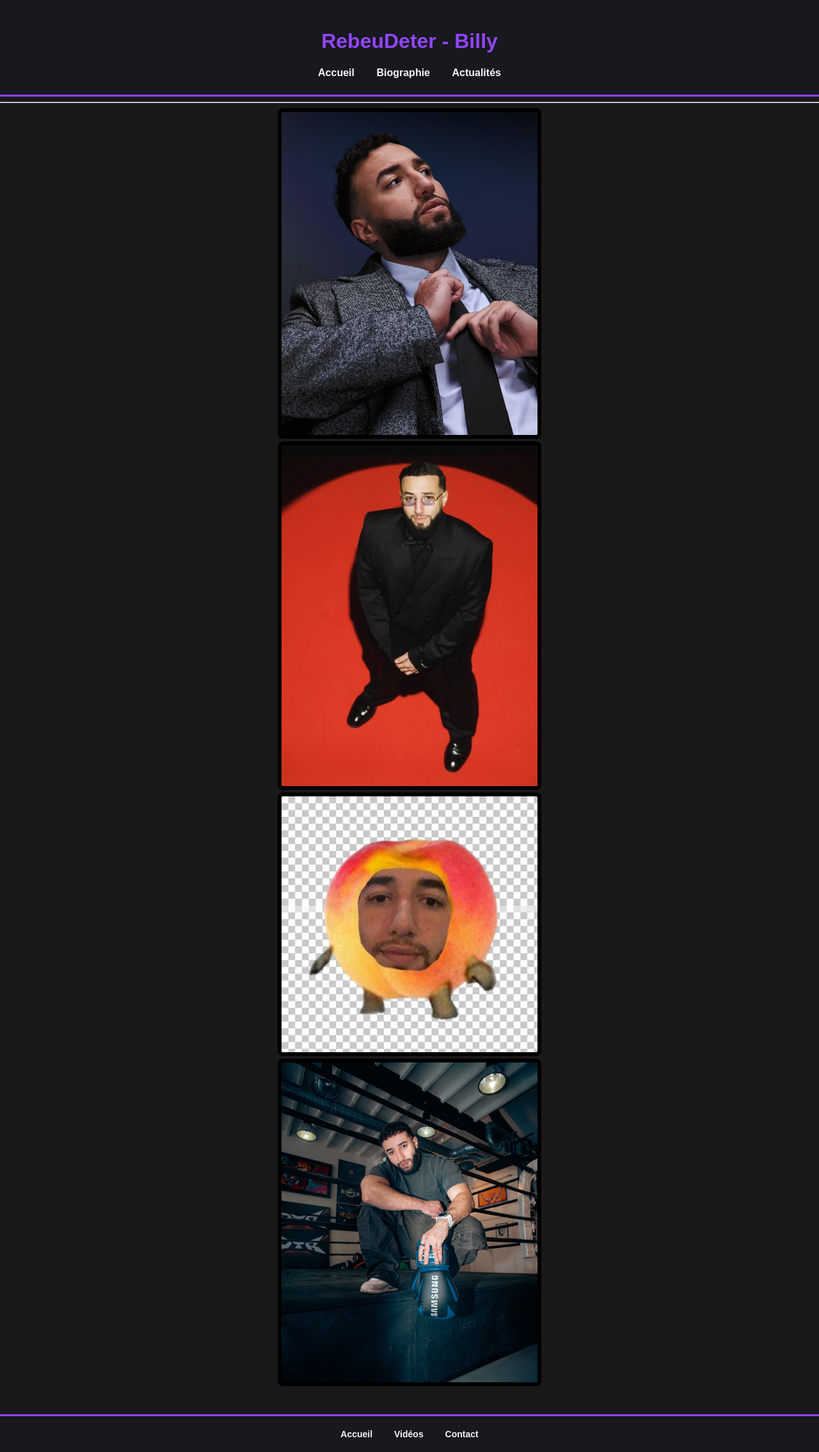
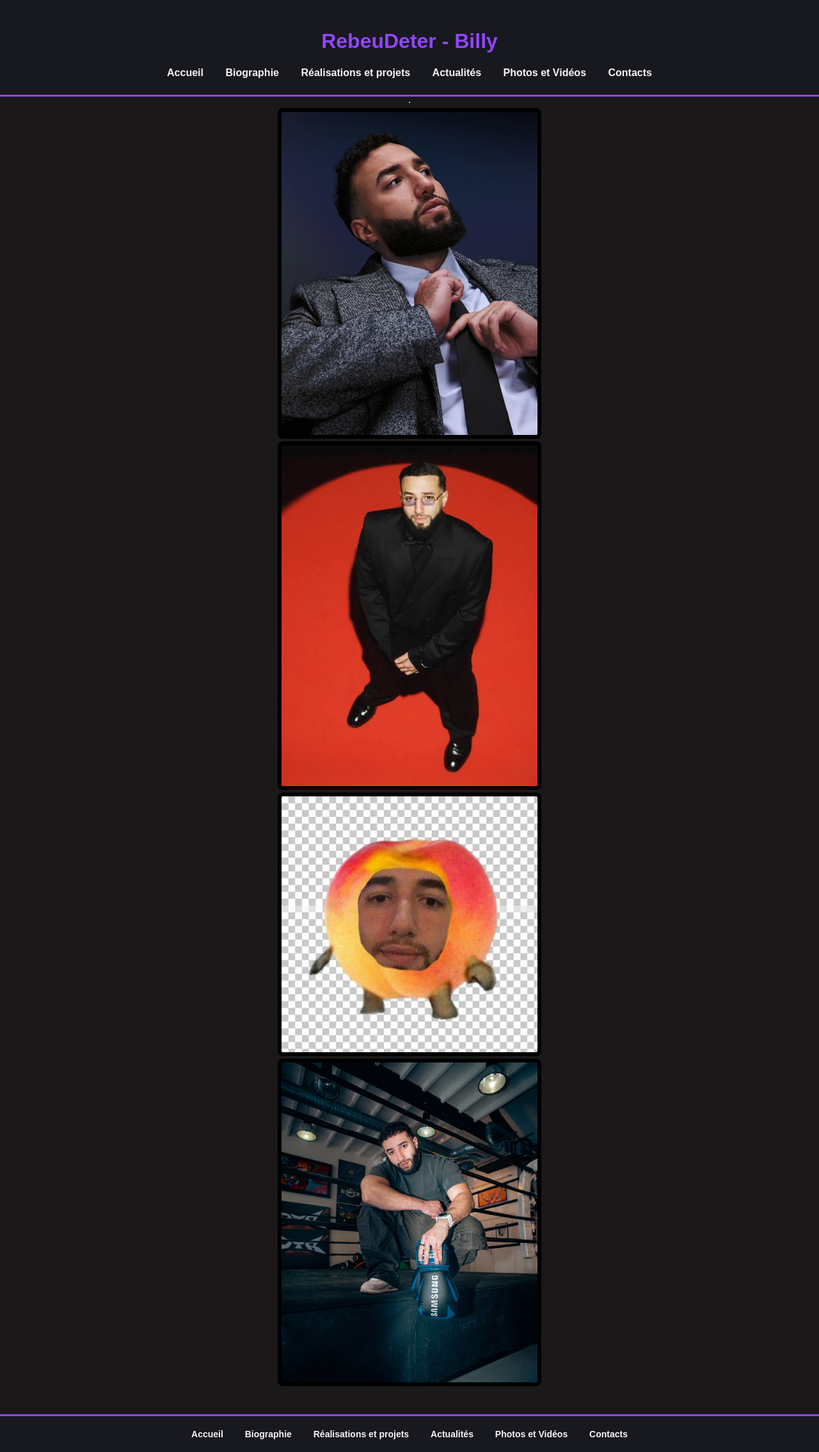
Before and after one commit to TheLastDandelions/projet_Web, a plain HTML site: page fansite2/fansite2.html in a window 1280 px wide. Shown: the whole page at 64% size. Drawn offline with Linux system fonts and the light colour scheme.

Commit message:
new footer and header for everyone

```diff
--- a/fansite2/actualite_billy.css
+++ b/fansite2/actualite_billy.css
@@ -1,5 +1,8 @@
 /* Le style de base pour toute la page */
 body {
+    display: flex;
+    flex-direction: column;
+    min-height: 100vh;
     font-family: Arial, sans-serif;
     margin: 0;
     padding: 0;
@@ -12,6 +15,9 @@ header {
     padding: 25px 20px;
     text-align: center;
     border-bottom: 3px solid #9146ff; /* Touche violette style Twitch */
+}
+main {
+    flex : 1
 }
 nav a {
     color: whitesmoke;
@@ -45,4 +51,5 @@ footer {
     color: #9146ff;
     font-size: 14px;
     border-top: 3px solid #9146ff;
+
 }
--- a/fansite2/fansite2.html
+++ b/fansite2/fansite2.html
@@ -4,6 +4,7 @@
     <meta charset="UTF-8">
     <title>Mon Site RebeuDeter</title>
     <link rel="stylesheet" href="style_accueil_billy.css">
+    <meta name="viewport" content="width=device-width, initial-scale=1">
 </head>
 <body>
 
@@ -13,7 +14,10 @@
         <nav>
         <a href="../index.html">Accueil</a>
         <a href="bio_billy.html">Biographie</a>
+        <a href="actualite_billy.html">Réalisations et projets</a>
         <a href="actualite_billy.html">Actualités</a>
+        <a href="actualite_billy.html">Photos et Vidéos</a>
+        <a href="actualite_billy.html">Contacts</a>
        </nav>
 
      </header>
@@ -48,9 +52,15 @@
     <!-- Pied de page -->
     <footer>
         <nav>
-        <a href="#">Accueil</a>
-        <a href="#">Vidéos</a>
-        <a href="#">Contact</a>
+          <nav>
+        <a href="../index.html">Accueil</a>
+        <a href="bio_billy.html">Biographie</a>
+        <a href="actualite_billy.html">Réalisations et projets</a>
+        <a href="actualite_billy.html">Actualités</a>
+        <a href="actualite_billy.html">Photos et Vidéos</a>
+        <a href="actualite_billy.html">Contacts</a>
+       </nav>
+
        </nav>
 
     </footer>
--- a/fansite2/style_accueil_billy.css
+++ b/fansite2/style_accueil_billy.css
@@ -1,5 +1,8 @@
 /* Le style de base pour toute la page */
 body {
+    display: flex;
+    flex-direction: column;
+    min-height: 100vh;
     font-family: Arial, sans-serif;
     margin: 0;
     padding: 0;
@@ -12,6 +15,10 @@ header {
     padding: 25px 20px;
     text-align: center;
     border-bottom: 3px solid #9146ff; /* Touche violette style Twitch */
+
+main {
+    flex: 1;
+}
 }
 nav a {
     color: whitesmoke;
@@ -45,4 +52,5 @@ footer {
     color: #9146ff;
     font-size: 14px;
     border-top: 3px solid #9146ff;
+
 }
```
Also changed, not shown: fansite2/actualite_billy.html (+5 -25 lines), fansite2/bio_billy.html (+5 -2 lines).
